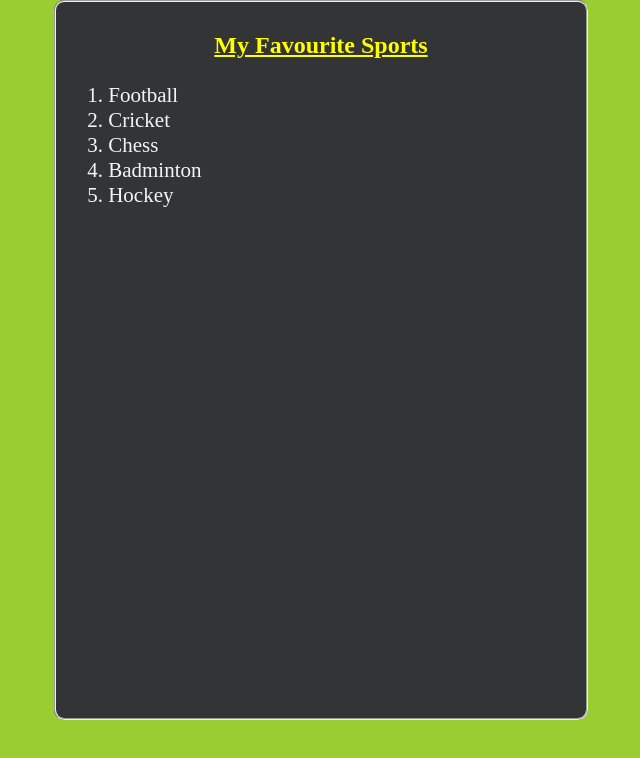
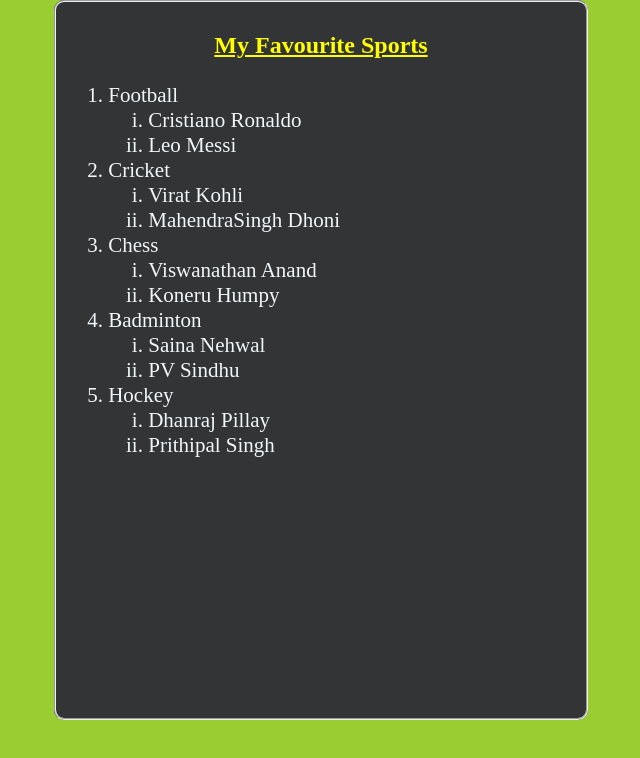
Before and after one commit to Akshay240794/Git-multi-commit, a plain HTML site: page index.html in a window 1280 px wide. Shown: the whole page, without its empty margins (338-978 px from the left). Drawn offline with Linux system fonts and the light colour scheme.

Commit message:
added players

```diff
--- a/index.html
+++ b/index.html
@@ -12,72 +12,72 @@
         <p class="heading"><b> My Favourite Sports</b></p>
         <ol>
   <li>Football</li>
-            <!-- <ol type="i">
+            <ol type="i">
                 <li>Cristiano Ronaldo
-                    <ul>
+                    <!-- <ul>
                         <li>FIFA World Player of the Year</li>
-                    </ul>
+                    </ul> -->
                 </li>
                 <li>Leo Messi
-                    <ul>
+                    <!-- <ul>
                         <li>Golden Boot</li>
-                    </ul>
+                    </ul> -->
                 </li>
-            </ol> -->
+            </ol>
             <li>Cricket</li>
-            <!-- <ol type="i">
+            <ol type="i">
                 <li>Virat Kohli
-                    <ul>
+                    <!-- <ul>
                         <li>Padma Shri</li>
-                    </ul>
+                    </ul> -->
                 </li>
                 <li>MahendraSingh Dhoni
-                    <ul>
+                    <!-- <ul>
                         <li>Padma Bhushan</li>
-                    </ul>
+                    </ul> -->
                 </li>
-            </ol> -->
+            </ol>
             <li>Chess</li>
-            <!-- <ol type="i">
+            <ol type="i">
                 <li>Viswanathan Anand
-                    <ul>
+                    <!-- <ul>
                         <li>Padma Vibhushan</li>
-                    </ul>
+                    </ul> -->
                 </li>
                 <li>Koneru Humpy</li>
-                    <ul>
+                    <!-- <ul>
                         <li>Padma Shri</li>
-                    </ul>
-            </ol> -->
+                    </ul> -->
+            </ol>
             <li>Badminton</li>
-            <!-- <ol type="i">
+            <ol type="i">
                 <li>Saina Nehwal
-                    <ul>
+                    <!-- <ul>
                         <li>Rajiv Gandhi Khel Ratna Award</li>
-                    </ul>
+                    </ul> -->
                 </li>
 
                 <li>PV Sindhu
-                    <ul>
+                    <!-- <ul>
                         <li>Padma Bhushan</li>
-                    </ul>
+                    </ul> -->
                 </li>
             </ol>
-           -->
+
             <li>Hockey</li>
-            <!-- <ol type="i">
+            <ol type="i">
                 <li>Dhanraj Pillay
-                    <ul>
+                    <!-- <ul>
                         <li>Rajiv Gandhi Khel Ratna</li>
-                    </ul>
+                    </ul> -->
                 </li>
                 <li>Prithipal Singh
-                    <ul>
+                    <!-- <ul>
                         <li>Arjuna Award</li>
-                    </ul>
+                    </ul> -->
                 </li>
             </ol>
-        </ol> -->
+        </ol>
     </ol>
             </div>
             </fieldset>
```
